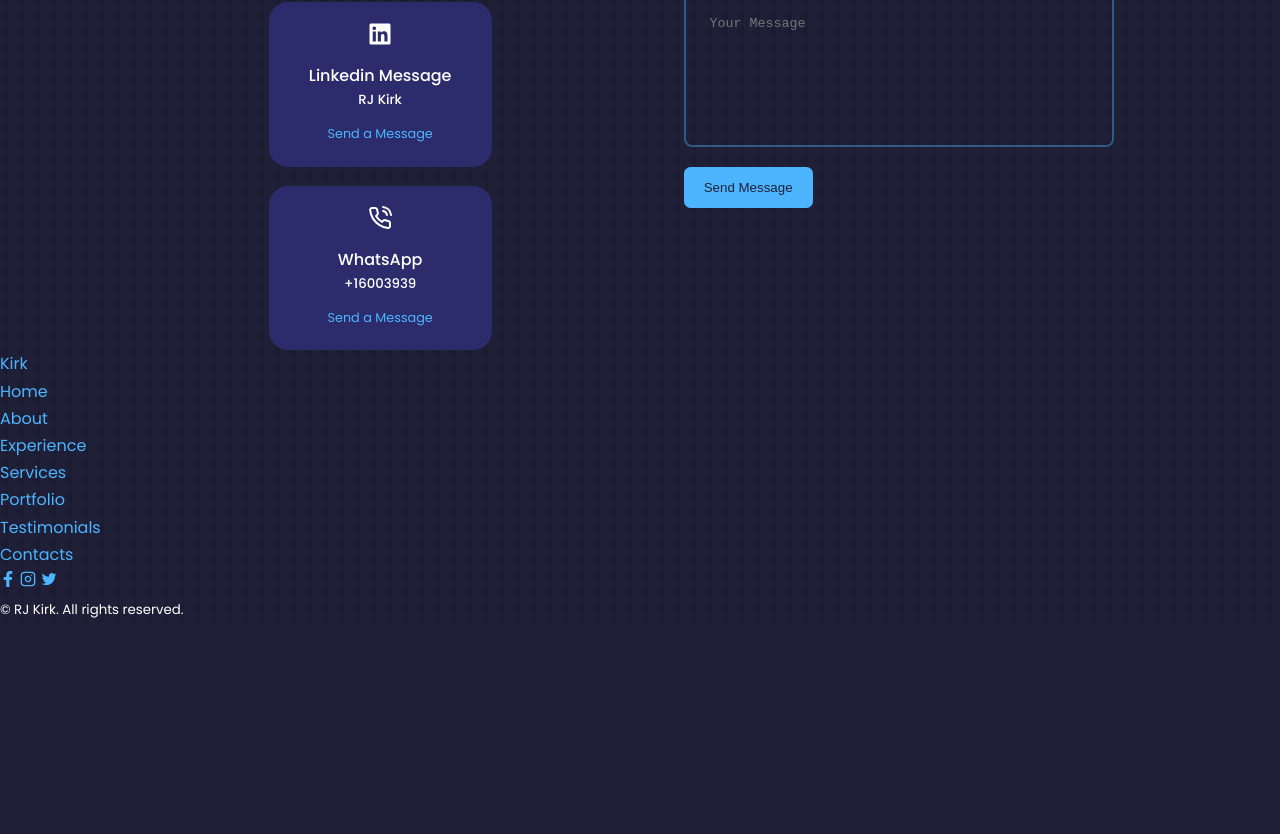
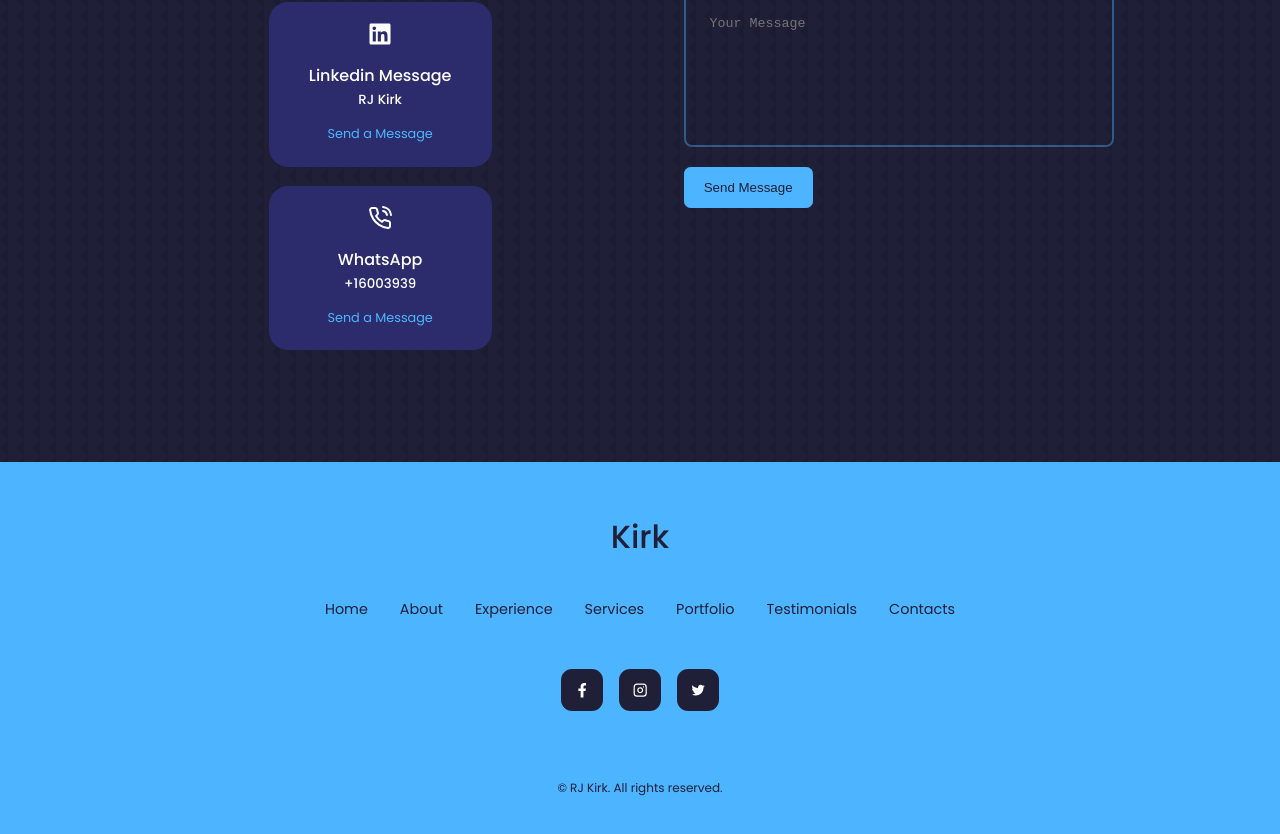
Before and after one commit to rkirk430/portfolio-website, a React (Create React App) app: page / in a window 1280 px wide. Shown: the part 4952-5786 px from the top of the page. Before the commit the page ends 5574 px from the top, so only its background shows below. Built offline with nearby package versions, Linux system fonts and the light colour scheme.

Commit message:
Footer CSS Styling

```diff
--- a/src/components/footer/Footer.jsx
+++ b/src/components/footer/Footer.jsx
@@ -2,7 +2,7 @@
 import './footer.css'
 import { FaFacebookF } from 'react-icons/fa'
 import { FiInstagram } from 'react-icons/fi'
-import {IoLogoTwitter} from 'react-icons/io'
+import { IoLogoTwitter } from 'react-icons/io'
 
 const Footer = () => {
   return (
--- a/src/components/footer/footer.css
+++ b/src/components/footer/footer.css
@@ -0,0 +1,69 @@
+footer {
+    background: var(--color-primary);
+    padding: 3rem 0;
+    text-align: center;
+    font-size: 0.9rem;
+    margin-top: 7rem;
+}
+
+footer a {
+    color: var(--color-bg);
+}
+
+
+.footer__logo {
+    font-size: 2rem;
+    font-weight: 500;
+    margin-bottom: 2rem;
+    display: inline-block;
+}
+
+
+.permalinks {
+    display: flex;
+    flex-wrap: wrap;
+    justify-content: center;
+    gap: 2rem;
+    margin: 0 auto 3rem;
+}
+
+.footer__socials {
+    display: flex;
+    justify-content: center;
+    gap: 1rem;
+    margin-bottom: 4rem;
+}
+
+.footer__socials a {
+    background: var(--color-bg);
+    color: var(--color-white);
+    padding: 0.8rem;
+    border-radius: 0.7rem;
+    display: flex;
+    border: 1px solid transparent;
+}
+
+.footer__socials a:hover {
+    background: transparent;
+    color: var(--color-bg);
+    border-color: var(--color-bg);
+}
+
+.footer__copyright {
+    margin-bottom: 4rem;
+    color: var(--color-bg);
+}
+
+/* ============= Media Queries (Phones) =================== */
+
+@media screen and (max-width: 600px) {
+
+    .permalinks {
+        flex-direction: column;
+        gap: 1.5rem;
+    }
+
+    .footer__socials {
+        margin-bottom: 2.6rem;
+    }
+}
```
